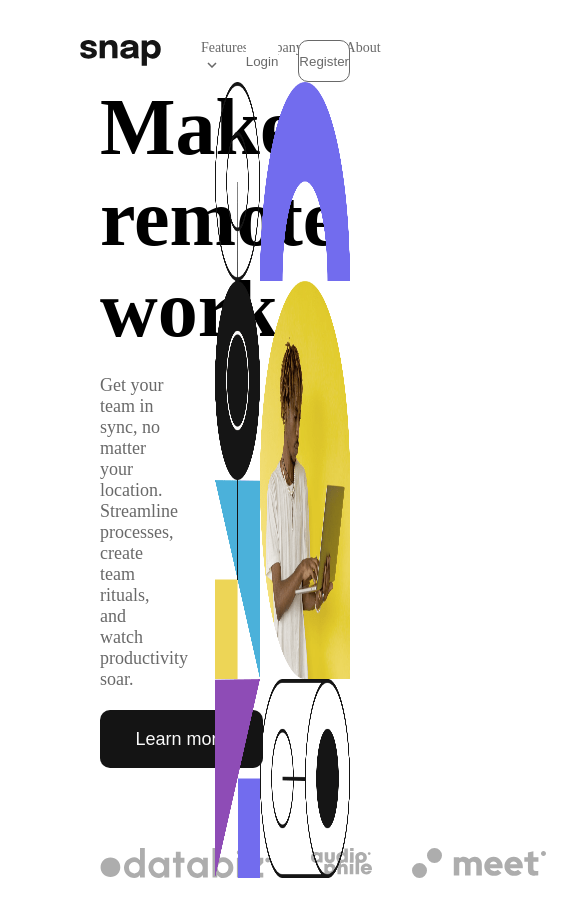
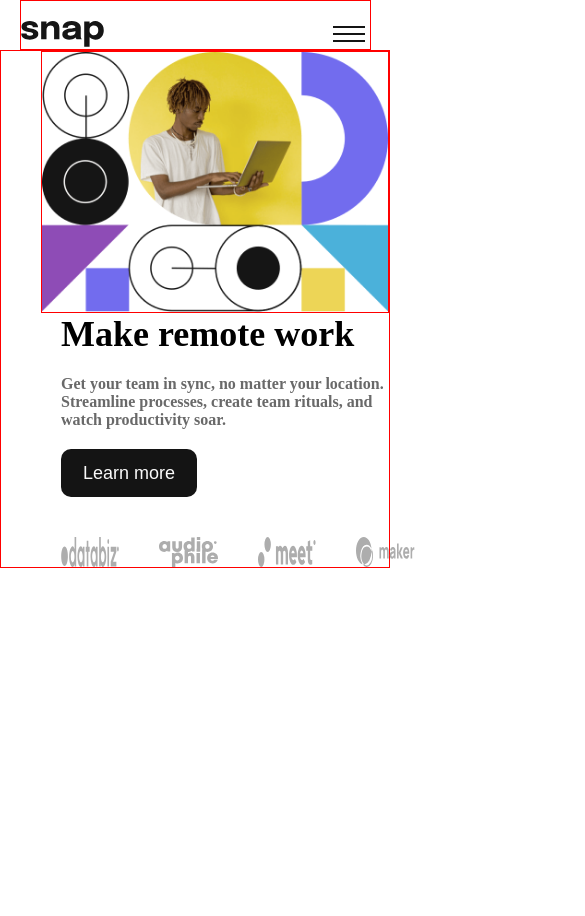
Before and after one commit to vinuman/Intro-section-with-dropdown-navigation, a React (Create React App) app: page / in a window 390 px wide. Shown: the top 916 px of the page, 585 px wide, since content can reach past the window. After the commit the page ends 844 px from the top, so only its background shows below. Built offline with nearby package versions, Linux system fonts and the light colour scheme.

Commit message:
media queries

```diff
--- a/src/Main.js
+++ b/src/Main.js
@@ -3,6 +3,7 @@ import icon2 from "./client-audiophile.svg";
 import icon3 from "./client-meet.svg";
 import icon4 from "./client-maker.svg";
 import mainImage from "./image-hero-desktop.png";
+import mobImage from "./image-hero-mobile.png";
 
 const Main = () => {
   return (
@@ -22,7 +23,8 @@ const Main = () => {
         </div>
       </div>
       <div className="right">
-        <img src={mainImage}></img>
+        <img className="deskTopImage" src={mainImage}></img>
+        <img className="mobImage" src={mobImage}></img>
       </div>
     </main>
   );
--- a/src/Nav.js
+++ b/src/Nav.js
@@ -32,6 +32,16 @@ const Nav = () => {
         <button className="login">Login</button>
         <button className="register">Register</button>
       </div>
+      <div className="hamburger">
+        <div className="nav-start">
+          <img style={style} src={logo}></img>
+        </div>
+        <div className="nav-end">
+          <div className="line"></div>
+          <div className="line"></div>
+          <div className="line"></div>
+        </div>
+      </div>
     </nav>
   );
 };
--- a/src/index.css
+++ b/src/index.css
@@ -79,6 +79,20 @@ nav > .right {
   border: 1px solid var(--almost-black);
 }
 
+.hamburger {
+  display: none;
+}
+
+.line {
+  width: 3.2rem;
+  height: 0.2rem;
+  background-color: var(--almost-black);
+  margin: 0.5rem;
+}
+
+.nav-end {
+  cursor: pointer;
+}
 main {
   display: flex;
   max-height: 100vh;
@@ -103,6 +117,7 @@ p {
   color: var(--medium-gray);
   width: 60%;
   padding-top: 2rem;
+  font-weight: bolder;
 }
 
 .learn {
@@ -138,7 +153,100 @@ main > .right {
   width: 50%;
 }
 
-.right > img {
+.right > .deskTopImage {
   max-width: 100%;
   height: 100%;
 }
+
+.mobImage {
+  display: none;
+}
+
+@media screen and (max-width: 700px) {
+  body {
+    padding: 0;
+  }
+  nav > .left {
+    display: none;
+  }
+  nav > .right {
+    display: none;
+  }
+  .hamburger {
+    display: flex;
+    justify-content: space-between;
+    width: 90%;
+    padding-top: 2rem;
+    border: 1px solid red;
+    margin: 0 auto;
+  }
+
+  .line {
+    width: 3.2rem;
+    height: 0.2rem;
+    background-color: var(--almost-black);
+    margin: 0.5rem;
+  }
+  main {
+    display: flex;
+    flex-direction: column-reverse;
+    height: auto;
+    border: 1px solid red;
+    width: 100%;
+    margin: 0 auto;
+  }
+
+  main > .left {
+    width: 100%;
+  }
+
+  h1 {
+    font-size: 3.6rem;
+    width: 100%;
+  }
+
+  p {
+    font-size: 1.6rem;
+    width: 100%;
+    padding-top: 2rem;
+  }
+
+  .learn {
+    width: 13.6rem;
+    height: 4.8rem;
+  }
+
+  .learn:hover {
+    background-color: #fff;
+    color: var(--almost-black);
+    border: 1px solid var(--almost-black);
+  }
+  .logos {
+    display: flex;
+    margin-top: 4rem;
+    height: 3rem;
+    width: 100%;
+  }
+
+  .logos > img {
+    padding-right: 4rem;
+    max-height: 120%;
+    width: 30%;
+  }
+
+  main > .right {
+    width: 100%;
+    margin-top: 0rem;
+    margin-left: 0;
+    border: 1px solid red;
+  }
+
+  .right > .deskTopImage {
+    display: none;
+  }
+
+  .mobImage {
+    display: block;
+    width: 100%;
+  }
+}
```
